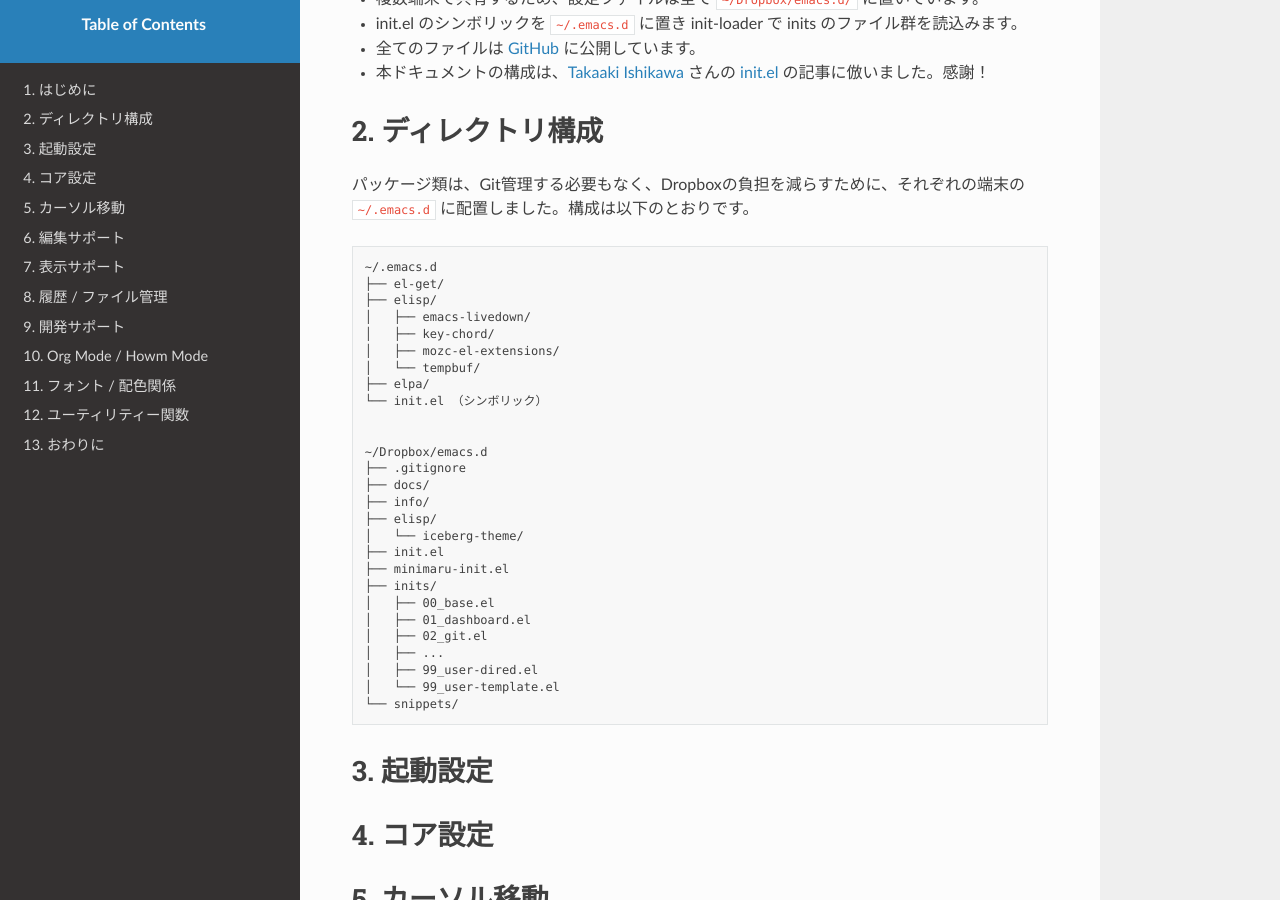
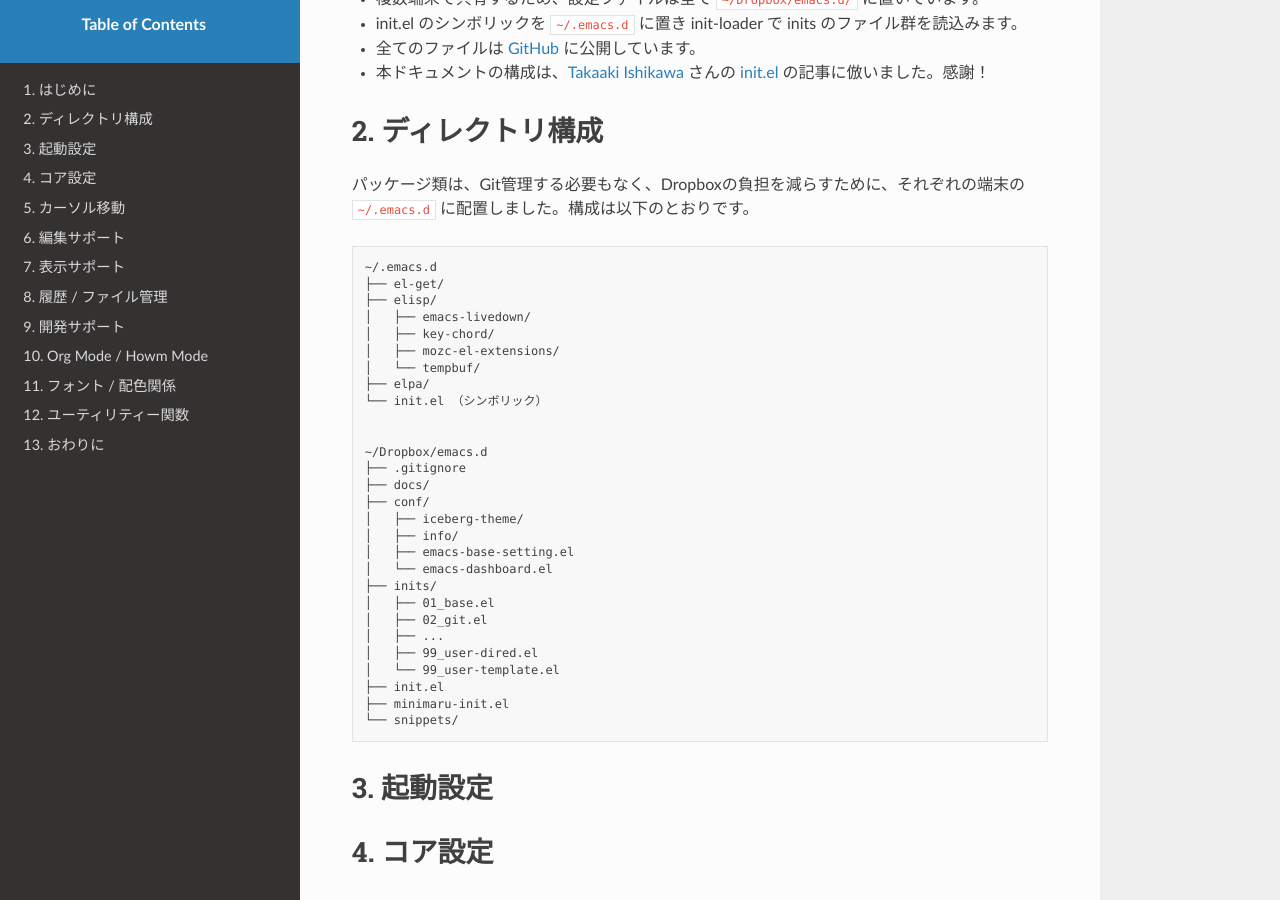
Before and after one commit to nomissbowling/emacs.d, a Sphinx documentation site: the page built from docs/index.md, in a window 1280 px wide and 900 px high, scrolled down 290 px. Built offline with Sphinx 7.4.7 and the Read the Docs theme 2.0.0, drawn with Linux system fonts in a browser that asks for light colours.

Commit message:
Refactor

````diff
--- a/docs/index.md
+++ b/docs/index.md
@@ -26,18 +26,19 @@
 ~/Dropbox/emacs.d
 ├── .gitignore
 ├── docs/
-├── info/
-├── elisp/
-│   └── iceberg-theme/
-├── init.el
-├── minimaru-init.el
+├── conf/
+│   ├── iceberg-theme/
+│   ├── info/
+│   ├── emacs-base-setting.el
+│   └── emacs-dashboard.el
 ├── inits/
-│   ├── 00_base.el
-│   ├── 01_dashboard.el
+│   ├── 01_base.el
 │   ├── 02_git.el
 │   ├── ...
 │   ├── 99_user-dired.el
 │   └── 99_user-template.el
+├── init.el
+├── minimaru-init.el
 └── snippets/
 
 ```
````
Also changed, not shown: 5 other files.
